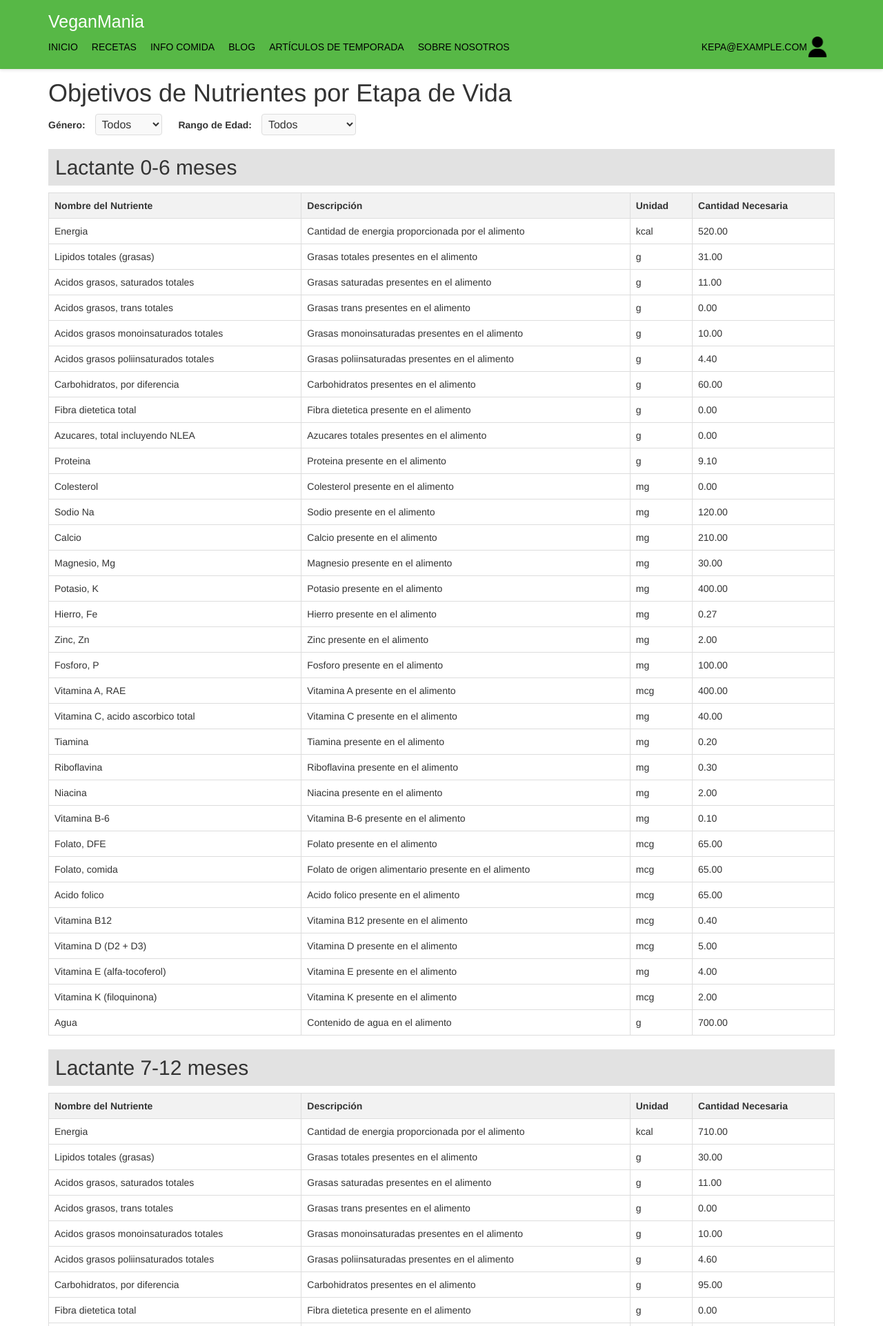
After one commit to davyyelor/VeganMania, a Flask app: page /consultarObjetivos in a window 1280 px wide. The commit adds this page. Shown: the top 1922 px of the page at 69% size. Run offline with Flask 3, Linux system fonts and the light colour scheme; a user stored in the database is signed in; data comes from the database, SQL or seed files in the repository; data that the repository does not hold is empty; some libraries are stand-ins or nearby versions; some web fonts are replaced.

Commit message:
Añadida interfaz para ocnsultar todos los objetivos por etapa de vida

```diff
--- a/app/app.py
+++ b/app/app.py
@@ -61,7 +61,7 @@ def eliminarCuenta():
                 'port': '3306',
                 'database': 'usuarios'
             }
-            connection = mysql.connect(**config)
+            connection = mysql.connector.connect(**config)
             cur = connection.cursor()
 
             # Obtener el id_cliente del cliente
@@ -80,23 +80,23 @@ def eliminarCuenta():
                 connection.commit()
 
                 # Eliminar las comidas del cliente
-                cur.execute('DELETE FROM Comidas WHERE id_cliente = %s', (cliente_id,))
+                cur.execute('DELETE FROM Comida WHERE id_cliente = %s', (cliente_id,))
                 connection.commit()
 
                 # Eliminar los alimentos ingeridos por el cliente
-                cur.execute('DELETE FROM Alimentos WHERE id_cliente = %s', (cliente_id,))
+                cur.execute('DELETE FROM Alimento WHERE id_cliente = %s', (cliente_id,))
                 connection.commit()
 
                 # Eliminar las alergias del cliente
-                cur.execute('DELETE FROM Alergias WHERE id_cliente = %s', (cliente_id,))
+                cur.execute('DELETE FROM Alergia WHERE id_cliente = %s', (cliente_id,))
                 connection.commit()
 
                 # Eliminar el historial de contraseñas del cliente
-                cur.execute('DELETE FROM HistorialContraseñas WHERE id_cliente = %s', (cliente_id,))
+                cur.execute('DELETE FROM PasswordHistory WHERE id_cliente = %s', (cliente_id,))
                 connection.commit()
 
                 # Eliminar el historial de resets del cliente
-                cur.execute('DELETE FROM HistorialResets WHERE id_cliente = %s', (cliente_id,))
+                cur.execute('DELETE FROM PasswordReset WHERE id_cliente = %s', (cliente_id,))
                 connection.commit()
 
                 # Eliminar la cuenta de usuario
@@ -115,10 +115,13 @@ def eliminarCuenta():
                 return redirect(url_for('modificarUsuario'))
 
         except Exception as e:
+            # Log de errores para debugging
+            print(f"Error: {e}")
             return redirect(url_for('modificarUsuario'))
 
     else:
         return redirect(url_for('modificarUsuario'))
+
 
 
 @app.route('/modificarAlergenos', methods=['GET', 'POST'])
@@ -456,6 +459,26 @@ def registro():
             cliente_id = cur.fetchone()[0]
 
             if cliente_id:
+                # Calcular la edad del usuario
+                from datetime import datetime
+                today = datetime.today()
+                fecha_nacimiento = datetime.strptime(fechaNacimiento, '%Y-%m-%d')
+                edad = today.year - fecha_nacimiento.year - ((today.month, today.day) < (fecha_nacimiento.month, fecha_nacimiento.day))
+
+                # Determinar la etapa de vida
+                cur.execute('''
+                    SELECT id_etapaVida FROM Etapa_Vida
+                    WHERE (anoInicio IS NULL OR anoInicio <= %s)
+                      AND (anoFin IS NULL OR anoFin >= %s)
+                      AND (mesInicio IS NULL OR (mesInicio <= %s AND mesFin >= %s))
+                      AND (genero = %s OR genero = 'Ambos')
+                ''', (edad, edad, fecha_nacimiento.month, fecha_nacimiento.month, genero))
+
+                etapa_vida = cur.fetchone()
+                if etapa_vida:
+                    cur.execute('UPDATE Cliente SET id_etapaVida = %s WHERE id_cliente = %s', (etapa_vida[0], cliente_id))
+                    connection.commit()
+
                 cur.execute('INSERT INTO consume (id_cliente, id_nutriente, fecha_consumo, cantidad) SELECT %s, n.id_nutriente, CURDATE(), 0 FROM Nutriente n', (cliente_id,))
                 connection.commit()
                 cur.execute('INSERT INTO tiene_objetivo (id_cliente, id_nutriente, cantidad) SELECT %s, id_nutriente, 2000 FROM Nutriente', (cliente_id,))
@@ -477,6 +500,8 @@ def registro():
             return redirect(url_for('registro'))
 
     return render_template('registro.html')
+
+
 
 @app.route('/logout')
 def logout():
@@ -557,26 +582,43 @@ def inicioUsu():
             frecuencia = request.args.get('frecuencia', 'diario')
             orden = request.args.get('orden', 'normal')
 
-            # Determinar el rango de fechas y el factor de multiplicación según la frecuencia
+            # Determinar el rango de fechas según la frecuencia
             if frecuencia == 'diario':
                 rango_fecha = 'CURDATE()'
-                factor = 1
             elif frecuencia == 'semanal':
                 rango_fecha = 'CURDATE() - INTERVAL 7 DAY'
-                factor = 7
             elif frecuencia == 'mensual':
                 rango_fecha = 'CURDATE() - INTERVAL 1 MONTH'
-                factor = 30
 
+            # Consultar las comidas del usuario en el rango de fecha especificado
             cur.execute(f'''
-                SELECT id_nutriente, SUM(cantidad)
-                FROM consume
-                WHERE id_cliente = %s AND fecha_consumo >= {rango_fecha}
-                GROUP BY id_nutriente
+                SELECT id_comida
+                FROM Comida
+                WHERE id_cliente = %s AND fecha >= {rango_fecha}
             ''', (cliente_id,))
-            consumo = cur.fetchall()
+            comidas = cur.fetchall()
+            comidas_ids = [comida[0] for comida in comidas]
 
-            consumo_dict = {nutriente: cantidad for nutriente, cantidad in consumo}
+            if not comidas_ids:
+                return render_template('inicioUsu.html', nutrientes_agrupados={}, frecuencia=frecuencia, orden=orden)
+
+            # Consultar los alimentos incluidos en esas comidas
+            format_strings = ','.join(['%s'] * len(comidas_ids))
+            cur.execute(f'''
+                SELECT i.id_alimento, i.cantidad, i.unidad, c.id_nutriente, c.cantidad
+                FROM incluye i
+                JOIN contiene c ON i.id_alimento = c.id_alimento
+                WHERE i.id_comida IN ({format_strings})
+            ''', tuple(comidas_ids))
+            alimentos_nutrientes = cur.fetchall()
+
+            # Sumar los nutrientes contenidos en esos alimentos
+            consumo_dict = {}
+            for id_alimento, cantidad_alimento, unidad_alimento, id_nutriente, cantidad_nutriente in alimentos_nutrientes:
+                if id_nutriente not in consumo_dict:
+                    consumo_dict[id_nutriente] = 0
+                # Ajustar la cantidad de nutrientes según la cantidad del alimento
+                consumo_dict[id_nutriente] += cantidad_nutriente
 
             cur.execute('''
                 SELECT n.id_nutriente, n.nombreNutriente, n.unidad, ne.cantidad, n.tipo
@@ -587,6 +629,12 @@ def inicioUsu():
             necesidades = cur.fetchall()
 
             nutrientes = []
+            factor = 1
+            if frecuencia == 'semanal':
+                factor = 7
+            elif frecuencia == 'mensual':
+                factor = 30
+
             for id_nutriente, nombre, unidad, cantidad_necesaria, tipo in necesidades:
                 cantidad_necesaria_ajustada = cantidad_necesaria * factor
                 cantidad_consumida = consumo_dict.get(id_nutriente, 0)
@@ -628,17 +676,60 @@ def inicioUsu():
     return redirect(url_for('login'))
 
 
+@app.route('/consultarObjetivos', methods=['GET', 'POST'])
+def consultarObjetivos():
+    if 'email' in session:
+        try:
+            email = session['email']
 
+            config = {
+                'user': 'root',
+                'password': 'rootasdeg2324',
+                'host': 'db',
+                'port': '3306',
+                'database': 'usuarios'
+            }
 
+            connection = mysql.connect(**config)
+            cur = connection.cursor()
 
+            query = """
+                SELECT ev.descripcion AS etapa_vida, ev.genero, ev.anoInicio, ev.mesInicio, ev.anoFin, ev.mesFin,
+                       n.nombreNutriente, n.descripcion, n.unidad, ne.cantidad
+                FROM Necesita ne
+                JOIN Nutriente n ON ne.id_nutriente = n.id_nutriente
+                JOIN Etapa_Vida ev ON ne.id_etapaVida = ev.id_etapaVida
+                ORDER BY ev.id_etapaVida, n.id_nutriente
+            """
+            cur.execute(query)
+            results = cur.fetchall()
 
+            # Organizar los resultados en un diccionario
+            objetivos = {}
+            for row in results:
+                etapa_vida = row[0]
+                if etapa_vida not in objetivos:
+                    objetivos[etapa_vida] = {
+                        'genero': row[1],
+                        'anoInicio': row[2],
+                        'mesInicio': row[3],
+                        'anoFin': row[4],
+                        'mesFin': row[5],
+                        'nutrientes': []
+                    }
+                objetivos[etapa_vida]['nutrientes'].append({
+                    'nombreNutriente': row[6],
+                    'descripcion': row[7],
+                    'unidad': row[8],
+                    'cantidad': row[9]
+                })
 
+            return render_template('consultarObjetivos.html', objetivos=objetivos)
 
-
-
-
-
-
+        except Exception as e:
+            return str(e)
+    else:
+        return redirect(url_for('login'))
 
 
 
@@ -1199,13 +1290,40 @@ def borrarComida(id_comida):
         cur = connection.cursor()
 
         try:
-            cur.execute("SELECT id_alimento FROM incluye WHERE id_comida = %s", [id_comida])
+            # Obtener el id del cliente
+            cur.execute("SELECT id_cliente FROM Comida WHERE id_comida = %s", [id_comida])
+            id_cliente = cur.fetchone()[0]
+
+            # Obtener los alimentos incluidos en la comida
+            cur.execute("SELECT id_alimento, cantidad FROM incluye WHERE id_comida = %s", [id_comida])
             alimentos = cur.fetchall()
 
-            # Primero eliminar los registros en la tabla incluye
+            for alimento in alimentos:
+                id_alimento = alimento[0]
+                cantidad_alimento = alimento[1]
+
+                # Obtener los nutrientes de cada alimento
+                cur.execute("SELECT id_nutriente, cantidad FROM contiene WHERE id_alimento = %s", [id_alimento])
+                nutrientes = cur.fetchall()
+
+                for nutriente in nutrientes:
+                    id_nutriente = nutriente[0]
+                    cantidad_nutriente = nutriente[1]
+
+                    # Calcular la cantidad total del nutriente
+                    cantidad_total_nutriente = cantidad_alimento * cantidad_nutriente
+
+                    # Restar esta cantidad de la tabla consume
+                    cur.execute("""
+                        UPDATE consume
+                        SET cantidad = cantidad - %s
+                        WHERE id_cliente = %s AND id_nutriente = %s AND fecha_consumo = (SELECT fecha FROM Comida WHERE id_comida = %s)
+                    """, (cantidad_total_nutriente, id_cliente, id_nutriente, id_comida))
+
+            # Eliminar los registros en la tabla incluye
             cur.execute("DELETE FROM incluye WHERE id_comida = %s", [id_comida])
 
-            # Luego eliminar la comida en sí
+            # Eliminar la comida en sí
             cur.execute("DELETE FROM Comida WHERE id_comida = %s", [id_comida])
 
             for alimento in alimentos:
@@ -1215,6 +1333,7 @@ def borrarComida(id_comida):
             connection.commit()
         except Exception as e:
             connection.rollback()
+            print(f"Error: {e}")
         finally:
             cur.close()
             connection.close()
@@ -1222,6 +1341,7 @@ def borrarComida(id_comida):
         return redirect(url_for('misComidas'))
     else:
         return redirect(url_for('index'))
+
 
 
 
--- a/app/static/css/main.css
+++ b/app/static/css/main.css
@@ -80,6 +80,7 @@
 .dropdown:hover .dropdown-content {
   display: block; /* Muestra el contenido cuando se pasa el ratón por encima del botón */
 }
+
 
 
 
--- /dev/null
+++ b/app/templates/consultarObjetivos.html
@@ -0,0 +1,133 @@
+{% extends 'base.html' %}
+
+{% block content %}
+<style>
+    table {
+        width: 100%;
+        border-collapse: collapse;
+        margin-bottom: 20px;
+    }
+    th, td {
+        border: 1px solid #ddd;
+        padding: 8px;
+    }
+    th {
+        background-color: #f2f2f2;
+        text-align: left;
+    }
+    h2 {
+        background-color: #e2e2e2;
+        padding: 10px;
+    }
+    .filter-container {
+        margin-bottom: 20px;
+    }
+    .filter-container label {
+        margin-right: 10px;
+    }
+    .filter-container select, .filter-container input[type="number"] {
+        padding: 5px;
+        margin-right: 20px;
+        border: 1px solid #ddd;
+        border-radius: 4px;
+        font-size: 16px;
+        background-color: #f9f9f9;
+        transition: border-color 0.3s;
+    }
+    .filter-container select:focus, .filter-container input[type="number"]:focus {
+        border-color: #80bdff;
+        outline: none;
+        background-color: #fff;
+    }
+</style>
+<div class="container">
+    <div class="main-content">
+        <h1>Objetivos de Nutrientes por Etapa de Vida</h1>
+
+        <div class="filter-container">
+            <label for="genero">Género:</label>
+            <select id="genero" onchange="filtrarObjetivos()">
+                <option value="">Todos</option>
+                <option value="Hombres">Hombres</option>
+                <option value="Mujeres">Mujeres</option>
+                <option value="Ambos">Ambos</option>
+            </select>
+
+            <label for="edadRango">Rango de Edad:</label>
+            <select id="edadRango" onchange="filtrarObjetivos()">
+                <option value="">Todos</option>
+                <option value="0-6">0-6 meses</option>
+                <option value="7-12">7-12 meses</option>
+                <option value="1-3">1-3 años</option>
+                <option value="4-8">4-8 años</option>
+                <option value="9-13">9-13 años</option>
+                <option value="14-18">14-18 años</option>
+                <option value="19-30">19-30 años</option>
+                <option value="31-50">31-50 años</option>
+                <option value="51-70">51-70 años</option>
+                <option value="71-150">71 años o más</option>
+            </select>
+        </div>
+
+        <div id="objetivosContainer">
+            {% for etapa_vida, datos in objetivos.items() %}
+            <div class="objetivo" data-genero="{{ datos['genero'] }}" data-anoinicio="{{ datos['anoInicio'] }}" data-mesinicio="{{ datos['mesInicio'] }}" data-anofin="{{ datos['anoFin'] }}" data-mesfin="{{ datos['mesFin'] }}">
+                <h2>{{ etapa_vida }}</h2>
+                <table>
+                    <thead>
+                        <tr>
+                            <th>Nombre del Nutriente</th>
+                            <th>Descripción</th>
+                            <th>Unidad</th>
+                            <th>Cantidad Necesaria</th>
+                        </tr>
+                    </thead>
+                    <tbody>
+                        {% for nutriente in datos['nutrientes'] %}
+                        <tr>
+                            <td>{{ nutriente.nombreNutriente }}</td>
+                            <td>{{ nutriente.descripcion }}</td>
+                            <td>{{ nutriente.unidad }}</td>
+                            <td>{{ nutriente.cantidad }}</td>
+                        </tr>
+                        {% endfor %}
+                    </tbody>
+                </table>
+            </div>
+            {% endfor %}
+        </div>
+    </div>
+</div>
+
+<script>
+    function filtrarObjetivos() {
+        let genero = document.getElementById('genero').value;
+        let edadRango = document.getElementById('edadRango').value;
+
+        let objetivos = document.querySelectorAll('.objetivo');
+        objetivos.forEach(objetivo => {
+            let objGenero = objetivo.getAttribute('data-genero');
+            let objAnoInicio = parseInt(objetivo.getAttribute('data-anoinicio'));
+            let objMesInicio = parseInt(objetivo.getAttribute('data-mesinicio'));
+            let objAnoFin = parseInt(objetivo.getAttribute('data-anofin'));
+            let objMesFin = parseInt(objetivo.getAttribute('data-mesfin'));
+
+            let edadInicio = objAnoInicio + objMesInicio / 12;
+            let edadFin = objAnoFin + objMesFin / 12;
+
+            let mostrar = (genero === "" || genero === objGenero || objGenero === 'Ambos');
+
+            if (edadRango !== "") {
+                let [rangoInicio, rangoFin] = edadRango.split('-').map(num => parseInt(num));
+                let rangoEdadInicio = rangoInicio + (rangoInicio < 1 ? 0 : 0); // Manejo especial para meses
+                let rangoEdadFin = rangoFin + (rangoFin < 1 ? rangoFin / 12 : 0); // Manejo especial para meses
+
+                mostrar = mostrar && (edadInicio <= rangoEdadFin && edadFin >= rangoEdadInicio);
+            }
+
+            objetivo.style.display = mostrar ? '' : 'none';
+        });
+    }
+</script>
+
+{% endblock %}
--- a/app/templates/inicioUsu.html
+++ b/app/templates/inicioUsu.html
@@ -24,7 +24,7 @@
                     </div>
                 </div>
                 <div>
-                    <a href="{{ url_for('misComidas') }}" class="btn-anadir-comidas">Ver Comidas</a>
+                    <a href="{{ url_for('misComidas') }}" class="btn-anadir-comidas btn-ver-comidas">Ver Comidas</a>
                 </div>
 
                 <div class="dropdown">
@@ -34,6 +34,9 @@
                         <a href="{{ url_for('inicioUsu', frecuencia=frecuencia, orden='menor-mayor') }}">Menor a mayor</a>
                         <a href="{{ url_for('inicioUsu', frecuencia=frecuencia, orden='normal') }}">Normal</a>
                     </div>
+                </div>
+                <div>
+                    <a href="{{ url_for('consultarObjetivos') }}" class="btn-anadir-comidas btn-ver-objetivos">Ver Objetivos</a>
                 </div>
             </div>
 
--- a/db/init.sql
+++ b/db/init.sql
@@ -2,17 +2,15 @@ DROP DATABASE IF EXISTS usuarios;
 CREATE DATABASE IF NOT EXISTS usuarios CHARACTER SET utf8mb4 COLLATE utf8mb4_unicode_ci;
 USE usuarios;
 
-
 CREATE TABLE IF NOT EXISTS Etapa_Vida (
     id_etapaVida INT PRIMARY KEY,
-    descripcion VARCHAR(255),
+    descripcion VARCHAR(255) CHARACTER SET utf8mb4 COLLATE utf8mb4_unicode_ci,
     anoInicio INT,
     anoFin INT,
     mesInicio INT,
     mesFin INT,
     genero VARCHAR(10)
 );
-
 
 INSERT INTO Etapa_Vida (id_etapaVida, descripcion, anoInicio, anoFin, mesInicio, mesFin, genero) VALUES
 (1, 'Lactante 0-6 meses', 0, 0, 0, 6, 'Ambos'),
@@ -31,6 +29,7 @@ INSERT INTO Etapa_Vida (id_etapaVida, descripcion, anoInicio, anoFin, mesInicio,
 (14, 'Mujeres 31-50 años', 31, 50, 0, 0, 'Mujeres'),
 (15, 'Mujeres 51-70 años', 51, 70, 0, 0, 'Mujeres'),
 (16, 'Mujeres >70 años', 71, 150, 0, 0, 'Mujeres');
+
 
 -- Crear la tabla Cliente con la referencia a Etapa_Vida
 CREATE TABLE IF NOT EXISTS Cliente (
```
